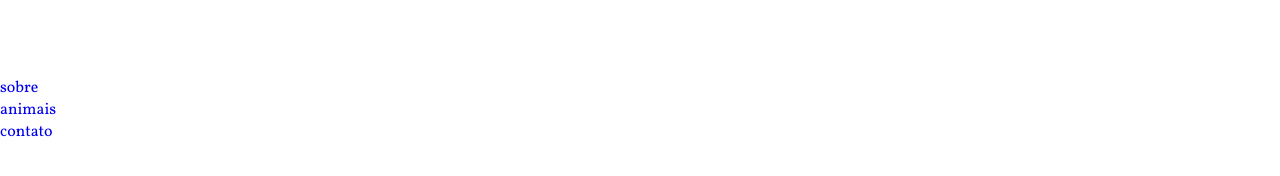
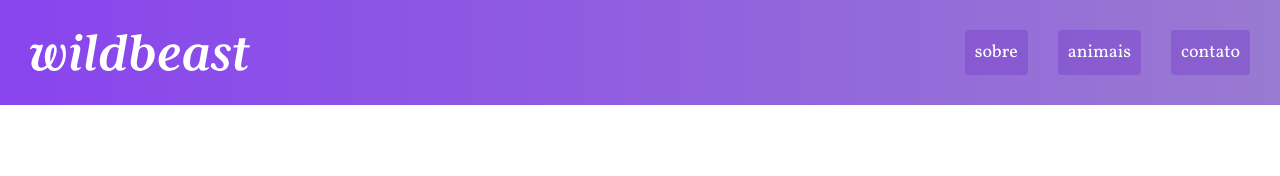
Before and after one commit to Renato-de-Sousa/wildbeast-estudo, a plain HTML site: page index.html in a window 1280 px wide. Drawn offline with Linux system fonts and the light colour scheme.

Commit message:
importação do estilo do header

```diff
--- a/css/style.css
+++ b/css/style.css
@@ -1 +1,2 @@
 @import url('/css/global/global.css');
+@import url('/css/global/header.css');
```
